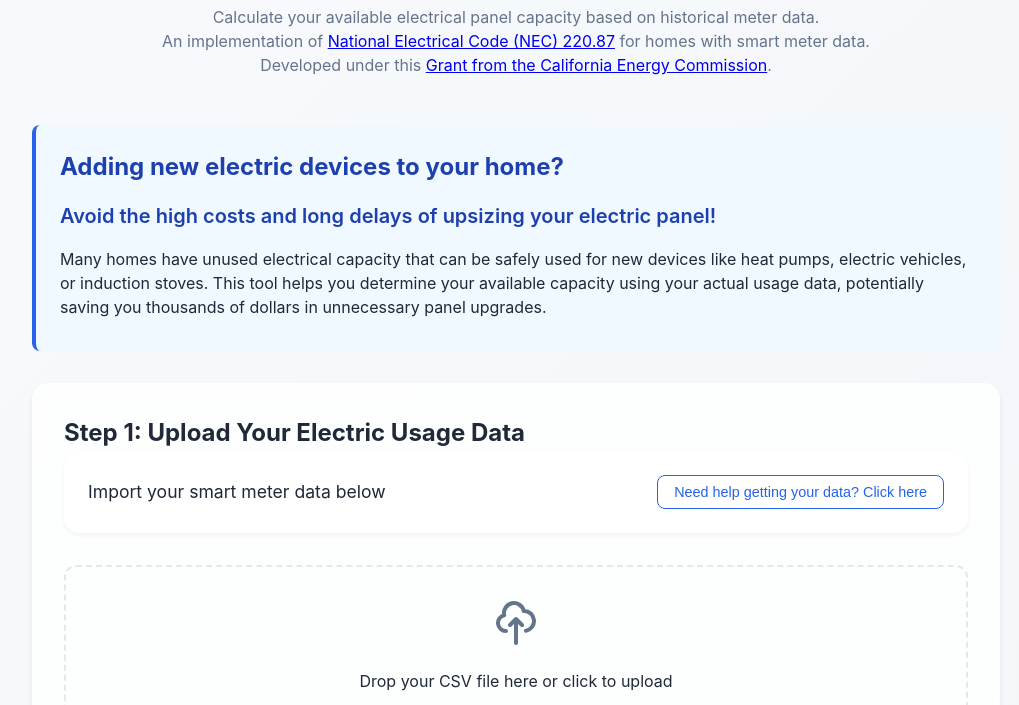
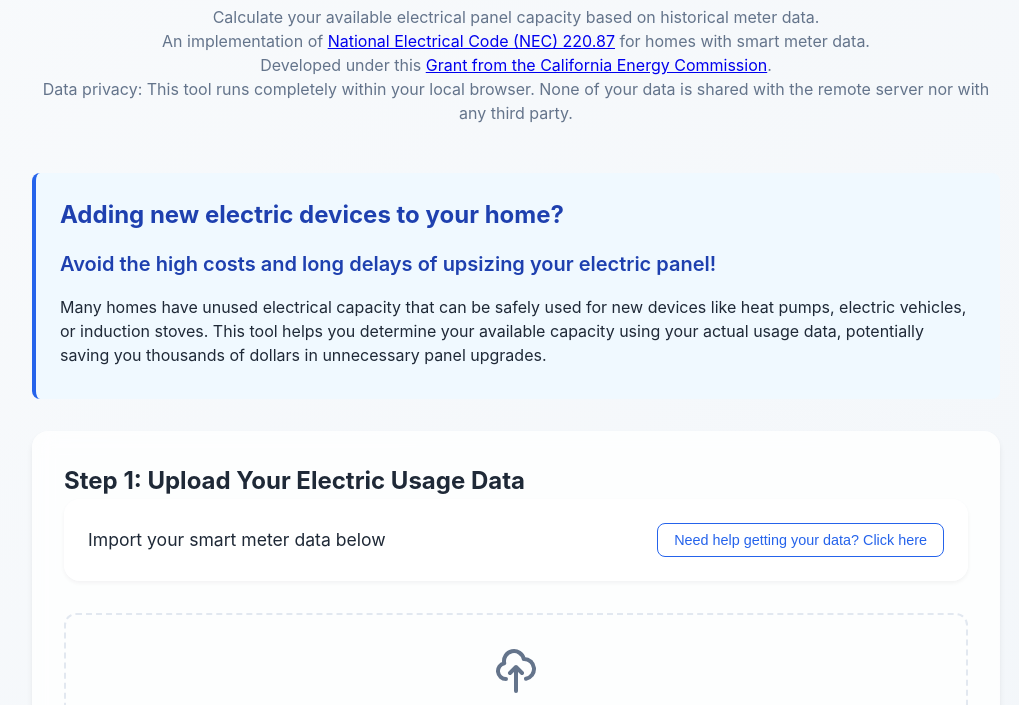
Before and after one commit to steevschmidt/NEC-220.87-Methods, a plain HTML site: page index.html in a window 1280 px wide. Shown: the part 95-800 px from the top of the page, without its empty margins (124-1143 px from the left). Drawn offline with nearby package versions, Linux system fonts and the light colour scheme; no server answers.

Commit message:
Update index.html with note on data privacy

```diff
--- a/index.html
+++ b/index.html
@@ -40,6 +40,7 @@
             <p>Calculate your available electrical panel capacity based on historical meter data.</p>
             <p>An implementation of <a href="https://up.codes/s/determining-existing-loads" target="_blank">National Electrical Code (NEC) 220.87</a> for homes with smart meter data.</p>
             <p>Developed under this <a href="https://www.energizeinnovation.fund/projects/decision-tool-electrify-homes-limited-electrical-panel-capacity#tab-overview" target="_blank">Grant from the California Energy Commission</a>.</p>
+            <p>Data privacy: This tool runs completely within your local browser. None of your data is shared with the remote server nor with any third party.</p>
         </header>
 
         <!-- Value Proposition Section -->
```
